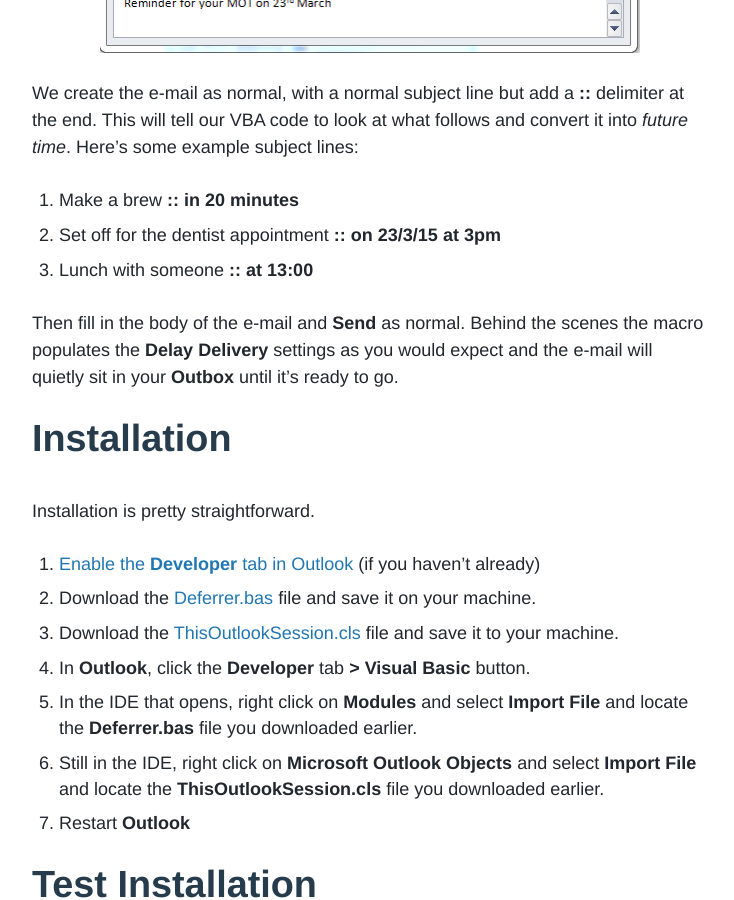
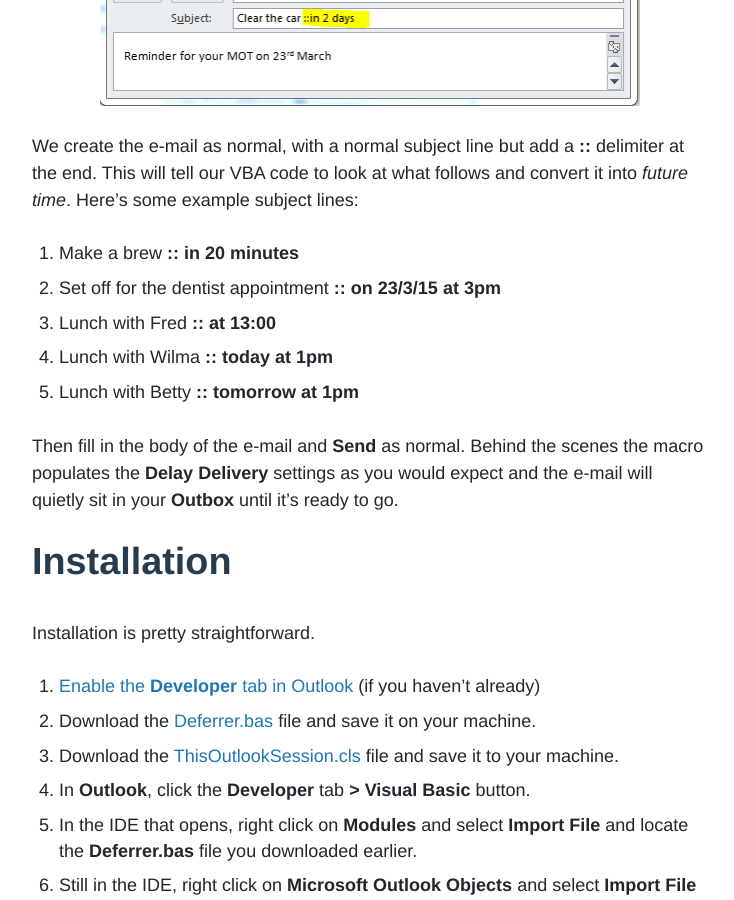
Before and after one commit to toepoke/toepoke.github.io, a Jekyll site: the page built from _posts/2015-03-13-deferring-emails-in-outlook.md, in a window 1280 px wide and 900 px high, scrolled down 2007 px. Shown: the whole window, without its empty margins (270-1004 px from the left). Built offline with Jekyll 4.4.1, drawn with Linux system fonts in a browser that asks for light colours; nearby versions of some CDN libraries; some web fonts are replaced; comment, search, counter and statistics services are not loaded; some of the changed text lies outside the part shown.

Commit message:
Detailed using "Today" and "Tomorrow".

```diff
--- a/_posts/2015-03-13-deferring-emails-in-outlook.md
+++ b/_posts/2015-03-13-deferring-emails-in-outlook.md
@@ -17,6 +17,7 @@ author:
   bio: Founder, Developer, tea maker
   image: fj.png
 ---
+<strong>*** Updated 18-Mar-15 to include Today and Tomorrow as instructions ***</strong>
 
 # Introduction
 I use Outlook **at lot**, and in particular reminders.  However I have a bit of a blind spot with reminders (mainly because of the window constantly popping up).
@@ -41,7 +42,9 @@ We create the e-mail as normal, with a normal subject line but add a **::** deli
 
 1. Make a brew **:: in 20 minutes**
 2. Set off for the dentist appointment **:: on 23/3/15 at 3pm**
-3. Lunch with someone **:: at 13:00**
+3. Lunch with Fred **:: at 13:00**
+4. Lunch with Wilma **:: today at 1pm**
+5. Lunch with Betty **:: tomorrow at 1pm**
 
 Then fill in the body of the e-mail and **Send** as normal.  Behind the scenes the macro populates the **Delay Delivery** settings as you would expect and the e-mail will quietly sit in your **Outbox** until it's ready to go.
 
```
